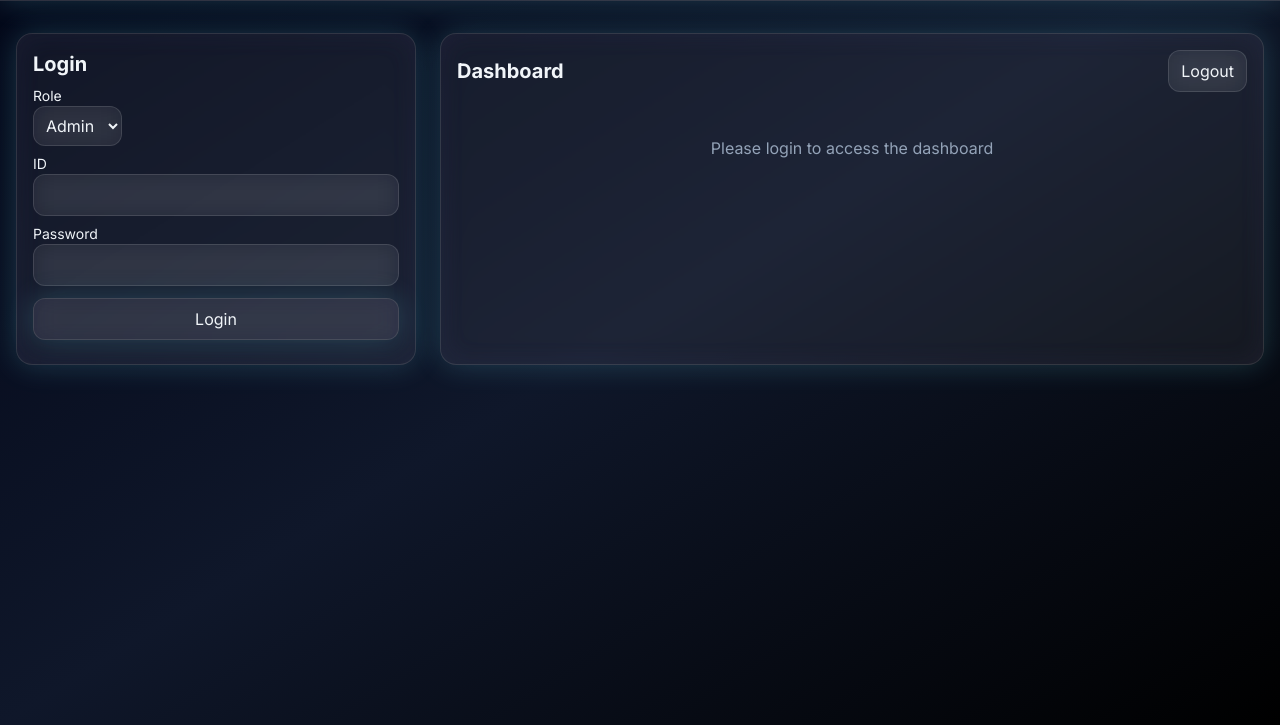
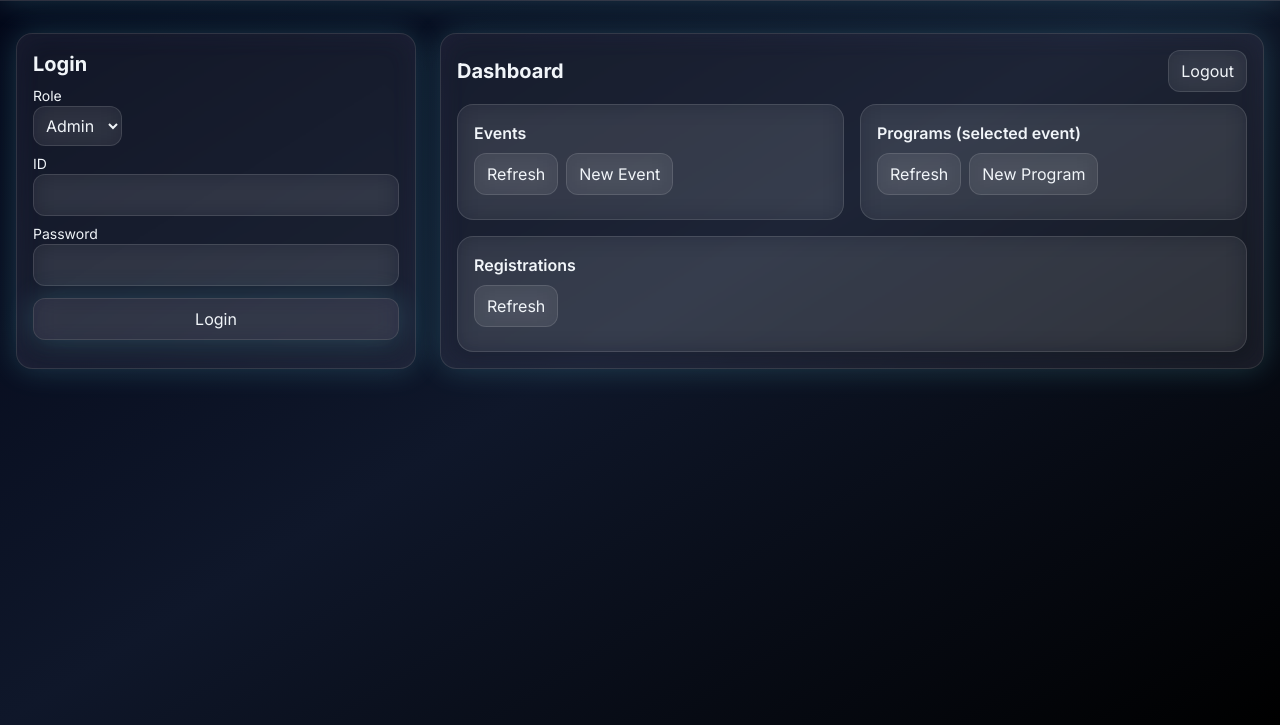
Before and after one commit to vi2k6/ssmptc-events, a website: page public/index.html in a window 1280 px wide. Both pictures are taken after a click on the button "Login/Dashboard". Shown: the part 75-800 px from the top of the page. Drawn offline with nearby package versions, Linux system fonts and the light colour scheme; no server answers.

Commit message:
Update index.html

```diff
--- a/public/index.html
+++ b/public/index.html
@@ -112,7 +112,7 @@
               <button id="logout-btn" class="px-3 py-2 rounded-xl glass">Logout</button>
             </div>
           </div>
-          <div id="dashboard-content" class="grid gap-4 md:grid-cols-2 hidden">
+          <div class="grid gap-4 md:grid-cols-2">
             <div class="glass rounded-2xl p-4">
               <h3 class="font-semibold mb-2">Events</h3>
               <div class="flex gap-2 mb-2">
@@ -131,9 +131,7 @@
             </div>
             <div class="glass rounded-2xl p-4 md:col-span-2">
               <h3 class="font-semibold mb-2">Registrations</h3>
-              <div class="flex gap-2 mb-2">
-                <button id="reg-refresh" class="px-3 py-2 rounded-xl glass">Refresh</button>
-              </div>
+              <button id="reg-refresh" class="px-3 py-2 rounded-xl glass mb-2">Refresh</button>
               <div id="reg-list" class="space-y-2 max-h-80 overflow-auto"></div>
             </div>
             <div id="owner-panel" class="glass rounded-2xl p-4 md:col-span-2 hidden">
@@ -145,9 +143,6 @@
               </div>
               <div id="admins-list" class="space-y-2"></div>
             </div>
-          </div>
-          <div id="login-prompt" class="text-center text-slate-400 py-8">
-            Please login to access the dashboard
           </div>
         </div>
       </div>
@@ -180,4 +175,4 @@
 
   <script src="app.js"></script>
 </body>
-</html>
+                                         </html>
```
